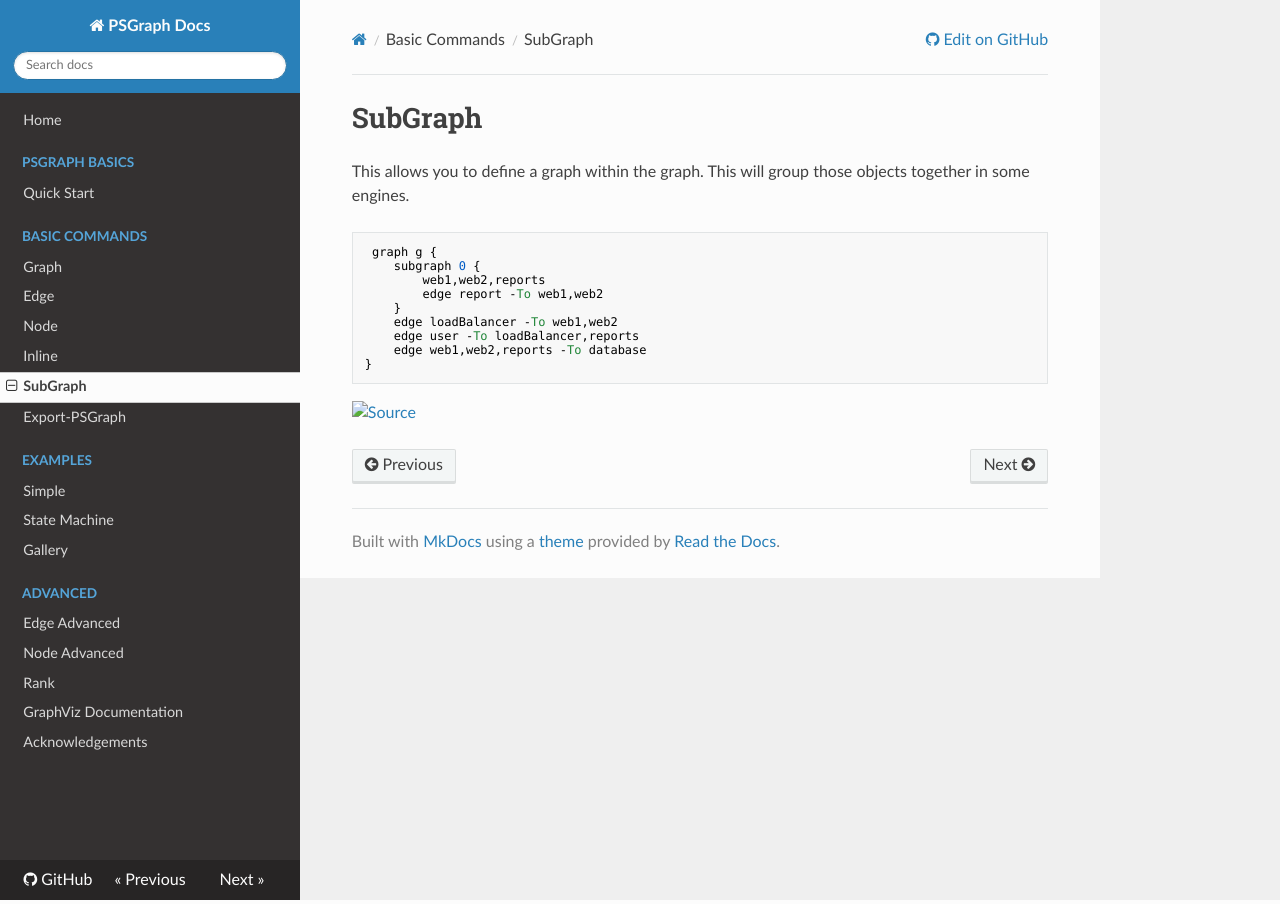
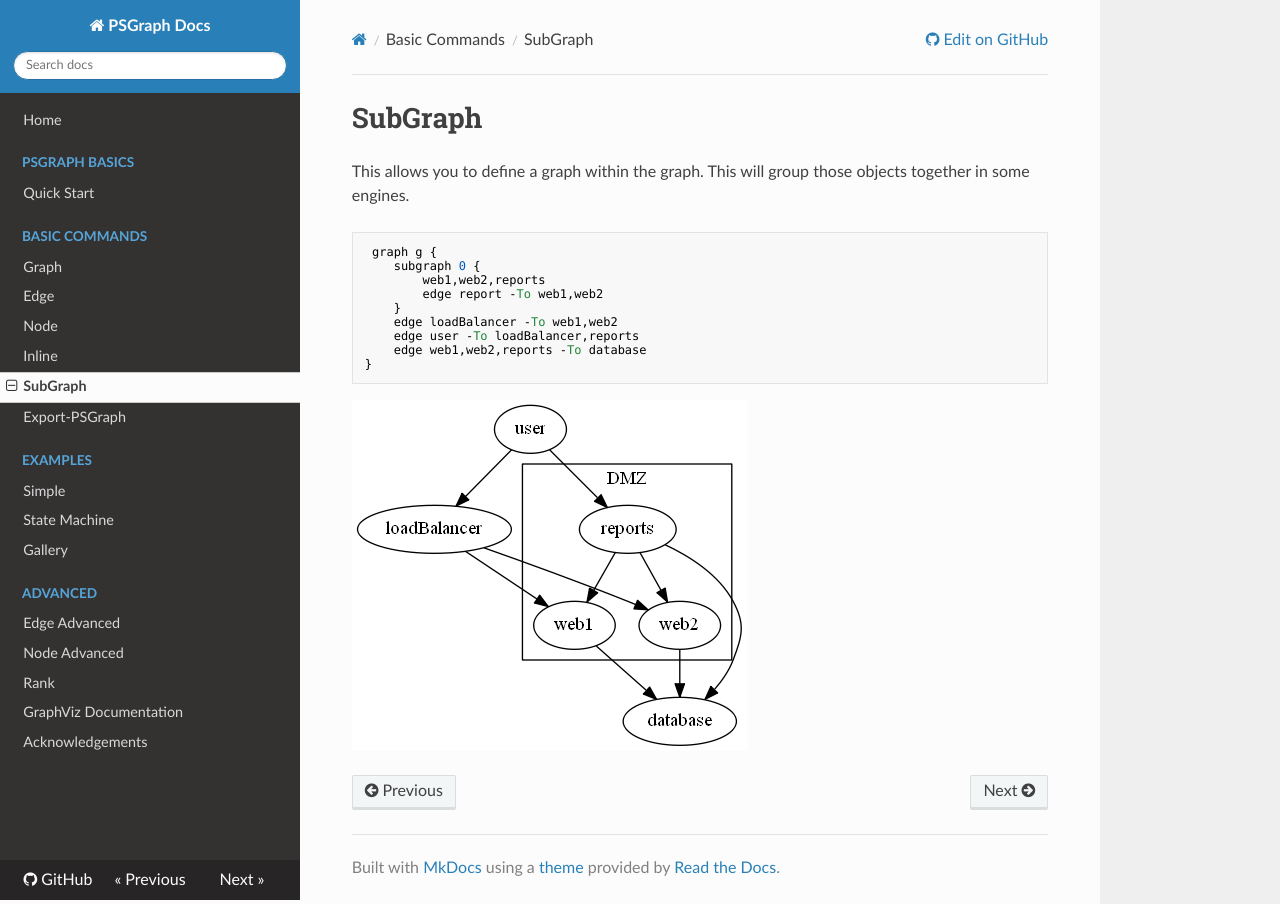
Before and after one commit to KevinMarquette/PSGraph, an MkDocs documentation site: the page built from docs/Command-SubGraph.md, in a window 1280 px wide. Built offline with MkDocs 1.6.1, drawn with Linux system fonts in a browser that asks for light colours; nearby versions of some CDN libraries; old or Windows-style settings are respelled for this version of MkDocs.

Commit message:
Fixed broken link

```diff
--- a/docs/Command-SubGraph.md
+++ b/docs/Command-SubGraph.md
@@ -13,4 +13,4 @@ This allows you to define a graph within the graph. This will group those object
     }
 
 
-[![Source](images/subgraph.png)](images/subGraph.png)
+[![Source](images/subGraph.png)](images/subGraph.png)
```
